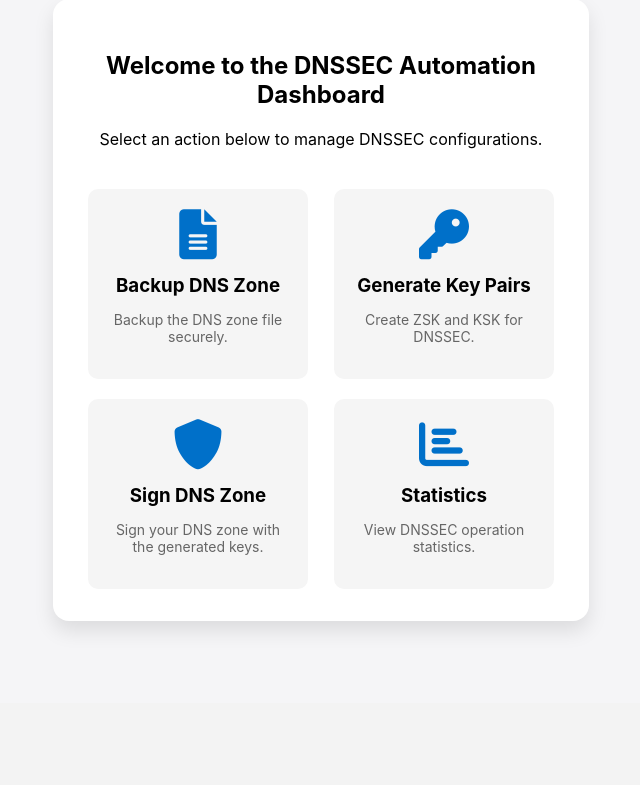
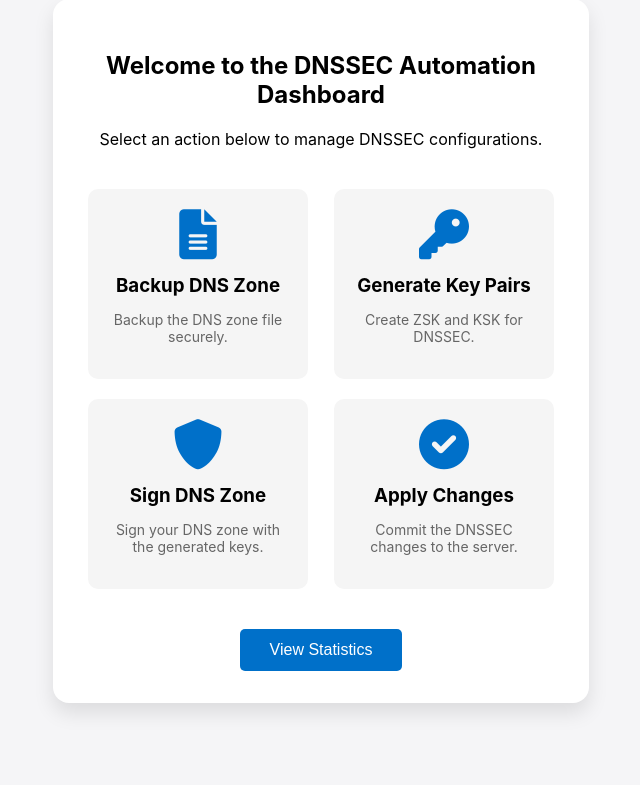
Before and after one commit to lakshankd/flask-dnssec, a Flask app: page /dashboard in a window 1280 px wide. Shown: the part 134-919 px from the top of the page, without its empty margins (319-959 px from the left). Before the commit the page ends 763 px from the top, so only its background shows below. Run offline with Flask 3, Linux system fonts and the light colour scheme; the visitor is signed in with stand-in values (Sample User, id 1).

Commit message:
Adding Apply Changes card and button to view statistics

```diff
--- a/app.py
+++ b/app.py
@@ -87,8 +87,27 @@ def generate_keys():
 @app.route('/sign_zone')
 def sign_zone():
     # Logic for signing the zone
-    return render_template('sign_zone.html')
+    if 'ssh_client' in session:
+        hostname = session.get('hostname')
+        username = session.get('username')
+        connection_status = session.get('ssh_connection', False)
+        return render_template('sign_zone.html', hostname=hostname, username=username,
+                               connection_status=connection_status)
+    else:
+        return redirect(url_for('login'))
 
+
+@app.route('/apply_changes')
+def apply_changes():
+    # Logic for signing the zone
+    if 'ssh_client' in session:
+        hostname = session.get('hostname')
+        username = session.get('username')
+        connection_status = session.get('ssh_connection', False)
+        return render_template('apply_changes.html', hostname=hostname, username=username,
+                               connection_status=connection_status)
+    else:
+        return redirect(url_for('login'))
 
 @app.route('/statistics')
 def statistics():
--- a/static/styles.css
+++ b/static/styles.css
@@ -191,3 +191,22 @@ form button:hover {
     transform: scale(1.05);
     box-shadow: 0 4px 8px rgba(0, 0, 0, 0.1);
 }
+
+.statistics-button-container {
+    margin-top: 40px;
+}
+
+.statistics-btn {
+    padding: 12px 30px;
+    background-color: #0070c9;
+    color: #fff;
+    border: none;
+    border-radius: 5px;
+    cursor: pointer;
+    font-size: 16px;
+    transition: background-color 0.2s;
+}
+
+.statistics-btn:hover {
+    background-color: #005bb5;
+}
--- a/templates/dashboard.html
+++ b/templates/dashboard.html
@@ -26,11 +26,15 @@
                 <p>Sign your DNS zone with the generated keys.</p>
             </div>
 
-            <div class="card" onclick="location.href='{{ url_for('statistics') }}'">
-                <i class="fas fa-chart-bar"></i>
-                <h3>Statistics</h3>
-                <p>View DNSSEC operation statistics.</p>
+            <div class="card" onclick="location.href='{{ url_for('apply_changes') }}'">
+                <i class="fas fa-check-circle"></i>
+                <h3>Apply Changes</h3>
+                <p>Commit the DNSSEC changes to the server.</p>
             </div>
+        </div>
+
+        <div class="statistics-button-container">
+            <button class="statistics-btn" onclick="location.href='{{ url_for('statistics') }}'">View Statistics</button>
         </div>
     </div>
 {% endblock %}
```
Also changed, not shown: templates/apply_changes.html (added, +9 -0 lines).
